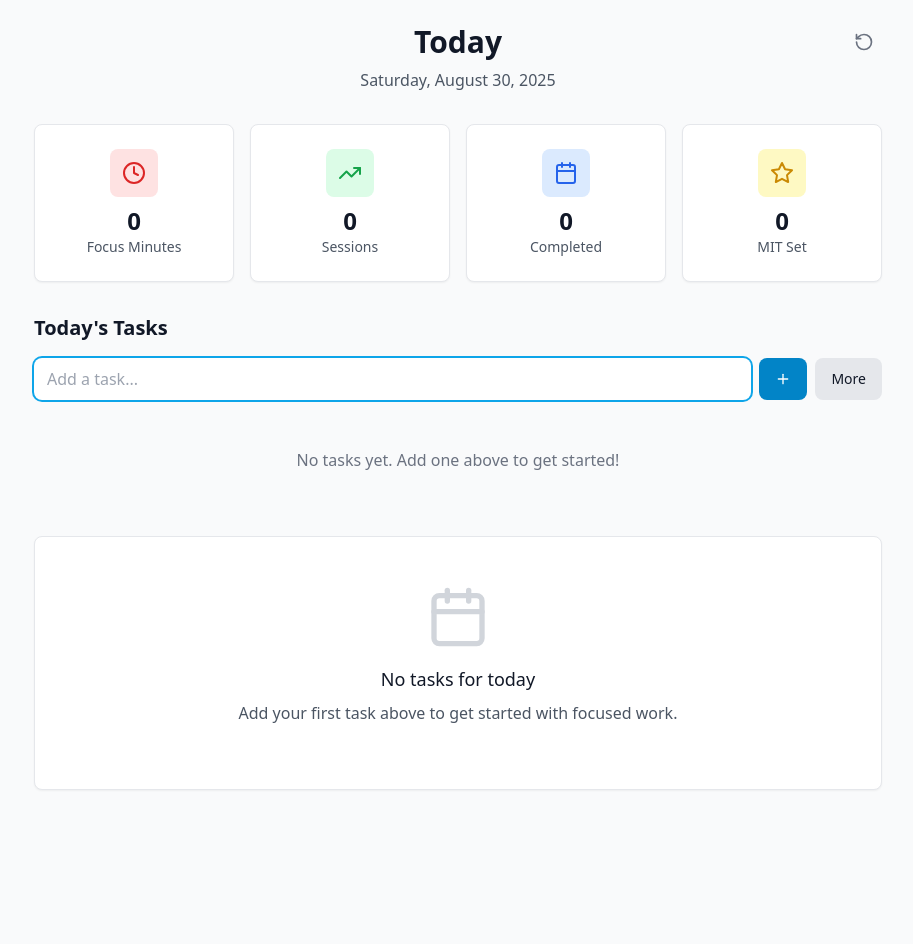
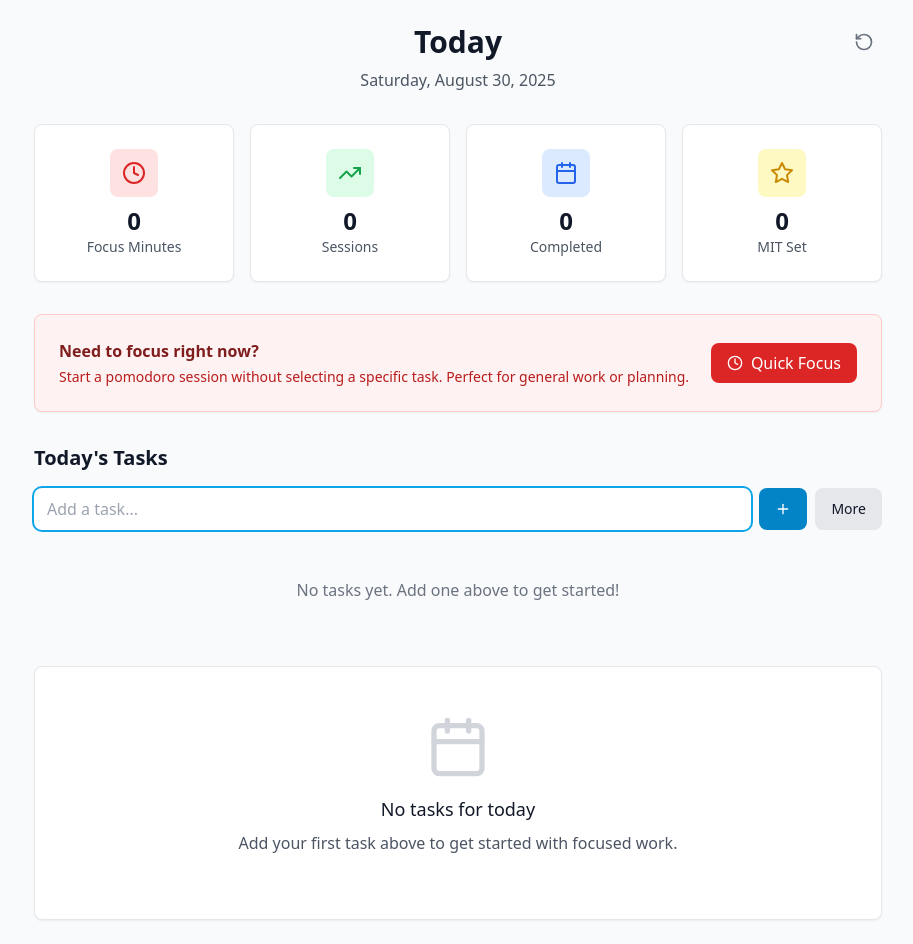
Before and after one commit to kengboonang/claude-code-task-list, a React (Vite) app in the folder claude/: page / in a window 1280 px wide. Shown: the whole page, without its empty margins (182-1095 px from the left). Before the commit the page ends 814 px from the top, so only its background shows below. Built offline with nearby package versions, Linux system fonts and the light colour scheme.

Commit message:
Added quick focus

```diff
--- a/claude/src/App.tsx
+++ b/claude/src/App.tsx
@@ -47,6 +47,11 @@ function App() {
 
   const handleStartFocus = (taskId: string) => {
     startSession('focus', taskId)
+    setSessionType('focus')
+  }
+
+  const handleStartQuickFocus = () => {
+    startSession('focus')
     setSessionType('focus')
   }
 
@@ -142,6 +147,7 @@ function App() {
           onDeleteTask={deleteTask}
           onSetMIT={setMIT}
           onStartFocus={handleStartFocus}
+          onStartQuickFocus={handleStartQuickFocus}
           onAddSubtask={addSubtask}
           onUpdateSubtask={updateSubtask}
           onDeleteSubtask={deleteSubtask}
--- a/claude/src/components/FocusMode.tsx
+++ b/claude/src/components/FocusMode.tsx
@@ -100,10 +100,12 @@ export function FocusMode({
         </div>
 
         {/* Current Task Info */}
-        {task && sessionType === 'focus' && (
+        {sessionType === 'focus' && (
           <div className="bg-white rounded-lg p-6 mb-8 shadow-lg">
             <div className="flex items-start justify-between">
               <div className="flex-1">
+                {task ? (
+                  <>
                     <div className="flex items-center gap-2 mb-2">
                       <h2 className="text-xl font-semibold text-gray-900">{task.title}</h2>
                       {task.is_mit && (
@@ -155,8 +157,24 @@ export function FocusMode({
                         />
                       </div>
                     )}
+                  </>
+                ) : (
+                  <>
+                    <div className="flex items-center gap-2 mb-2">
+                      <h2 className="text-xl font-semibold text-gray-900">Quick Focus Session</h2>
+                      <span className="px-2 py-1 bg-blue-100 text-blue-800 text-xs font-medium rounded-full">
+                        General Work
+                      </span>
                     </div>
 
+                    <p className="text-gray-600 mb-3">
+                      Focus on whatever needs your attention right now. Use this time for planning, organizing, or any task that comes to mind.
+                    </p>
+                  </>
+                )}
+              </div>
+
+              {task && (
                 <div className="flex gap-2 ml-4">
                   <button
                     onClick={handleTaskComplete}
@@ -171,6 +189,7 @@ export function FocusMode({
                     <MoreHorizontal className="w-4 h-4" />
                   </button>
                 </div>
+              )}
             </div>
           </div>
         )}
--- a/claude/src/components/TodayView.tsx
+++ b/claude/src/components/TodayView.tsx
@@ -16,6 +16,7 @@ interface TodayViewProps {
   onDeleteTask: (id: string) => void
   onSetMIT: (taskId: string) => void
   onStartFocus: (taskId: string) => void
+  onStartQuickFocus: () => void
   onAddSubtask: (taskId: string, title: string) => void
   onUpdateSubtask: (taskId: string, subtaskId: string, updates: { title?: string, completed?: boolean }) => void
   onDeleteSubtask: (taskId: string, subtaskId: string) => void
@@ -35,6 +36,7 @@ export function TodayView({
   onDeleteTask,
   onSetMIT,
   onStartFocus,
+  onStartQuickFocus,
   onAddSubtask,
   onUpdateSubtask,
   onDeleteSubtask,
@@ -176,6 +178,25 @@ export function TodayView({
           </div>
           <div className="text-2xl font-bold text-gray-900">{mit ? '1' : '0'}</div>
           <div className="text-sm text-gray-600">MIT Set</div>
+        </div>
+      </div>
+
+      {/* Quick Focus Button */}
+      <div className="card bg-focus-50 border-focus-200">
+        <div className="flex items-center justify-between">
+          <div>
+            <h3 className="font-semibold text-focus-900 mb-1">Need to focus right now?</h3>
+            <p className="text-focus-700 text-sm">
+              Start a pomodoro session without selecting a specific task. Perfect for general work or planning.
+            </p>
+          </div>
+          <button
+            onClick={onStartQuickFocus}
+            className="btn-focus flex items-center gap-2 ml-4 whitespace-nowrap"
+          >
+            <Clock className="w-4 h-4" />
+            Quick Focus
+          </button>
         </div>
       </div>
 
--- a/claude/src/stores/useAppStore.ts
+++ b/claude/src/stores/useAppStore.ts
@@ -177,7 +177,7 @@ export function useAppStore() {
 
     const session: Session = {
       id: generateId(),
-      task_id: taskId,
+      task_id: taskId || undefined, // Allow undefined for taskless sessions
       start_at: new Date(),
       duration: 0,
       planned_duration: getPlannedDuration(),
```
Also changed, not shown: 5 other files (tests, documents, lock files or other folders). Lines whose indentation alone changed are shown as unchanged.
